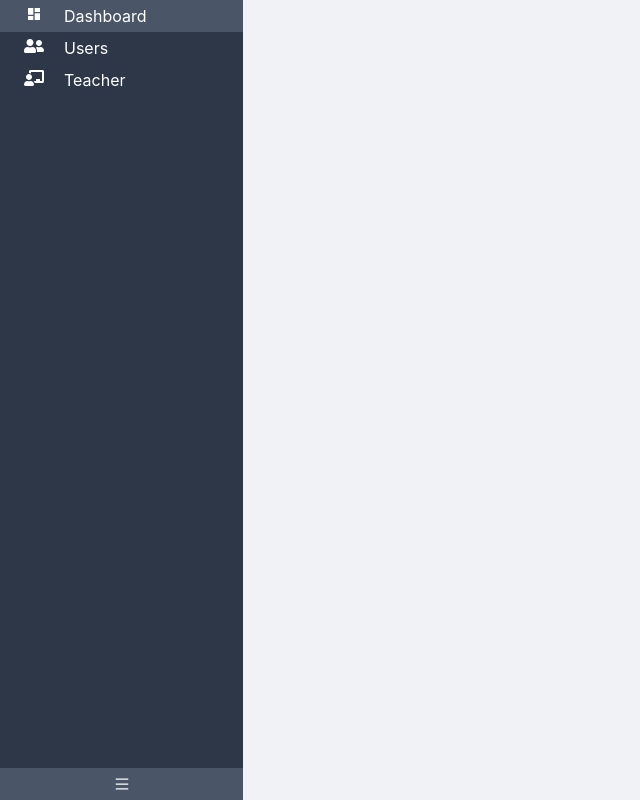
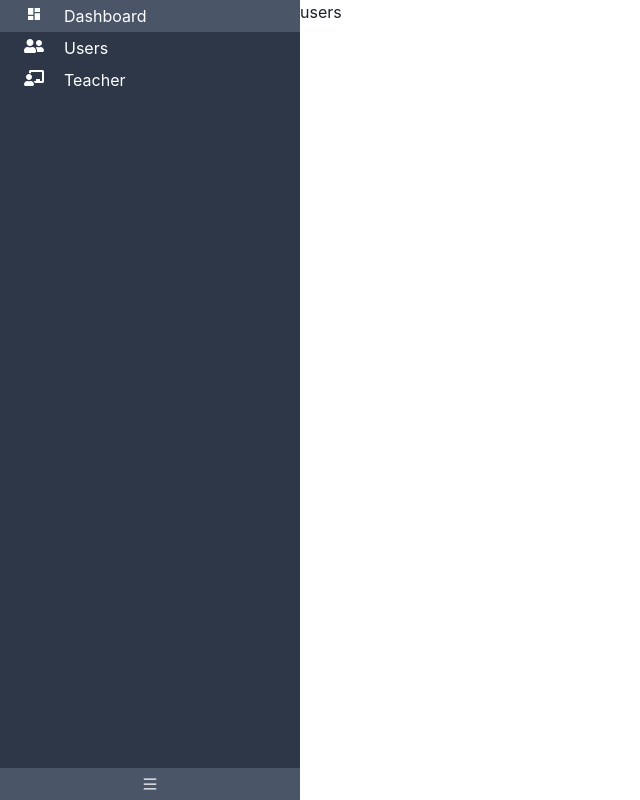
Before and after one commit to mahbubsk/dashboard-layout, a React (Create React App) app: page /users in a window 1280 px wide. Shown: the whole page, without its empty margins (0-640 px from the left). Built offline with nearby package versions, Linux system fonts and the light colour scheme.

Commit message:
react router added

```diff
--- a/package.json
+++ b/package.json
@@ -16,6 +16,7 @@
     "react-hook-form": "^7.10.1",
     "react-icons": "^4.2.0",
     "react-redux": "^7.2.4",
+    "react-router-dom": "^5.2.0",
     "react-scripts": "4.0.3",
     "redux": "^4.1.0",
     "redux-devtools-extension": "^2.13.9",
--- a/src/App.js
+++ b/src/App.js
@@ -1,18 +1,42 @@
 import React from 'react';
 import './App.css';
 import {
-    Flex
+    Flex, Box
 } from '@chakra-ui/react';
+import {
+    Switch,
+    BrowserRouter,
+    Route,
+    Link
+  } from "react-router-dom";
 import Sidebar from './Components/Sidenav/Sidebar';
 import Main from './Components/Main/Main';
+import Header from './Components/Header/Header';
+import Users from './Components/Users/Users';
+import Dashboard from './Components/Dashboard/Dashboard';
+
 
 
 function App() {
     return (
-        <Flex>
-            <Sidebar/>
-            <Main/>
-        </Flex>
+        <BrowserRouter>
+            <Flex>
+                <Sidebar/>
+                <Box>
+                    <Header/>
+
+                        <Switch>
+                            <Route exact path="/dashboard">
+                                <Dashboard/>
+                            </Route>
+                            <Route path="/users">
+                                <Users/>
+                            </Route>
+                        </Switch>
+                </Box>
+            </Flex>
+        </BrowserRouter>
+
     )
 }
 
--- /dev/null
+++ b/src/Components/Dashboard/Dashboard.jsx
@@ -0,0 +1,11 @@
+import React from 'react'
+
+function Dashboard() {
+    return (
+        <div>
+            Dashboard here.
+        </div>
+    )
+}
+
+export default Dashboard
--- a/src/Components/Main/Main.jsx
+++ b/src/Components/Main/Main.jsx
@@ -1,5 +1,4 @@
 import React from 'react'
-import Header from '../Header/Header'
 import {
     Box
 } from '@chakra-ui/react';
@@ -7,7 +6,6 @@ function Main() {
     return (
         <Box w="100%" bg="#f0f2f5">
 
-            <Header/>
         </Box>
     )
 }
--- a/src/Components/Sidenav/MenuItem.jsx
+++ b/src/Components/Sidenav/MenuItem.jsx
@@ -2,10 +2,11 @@ import React from 'react'
 import {
     Box, chakra, Icon
 } from "@chakra-ui/react";
+import {Link} from 'react-router-dom';
 
-function MenuItem({name,icon, hasChild, childIcon,active}) {
+function MenuItem({name,icon, isChild, childIcon,active, link}) {
     return (
-        <Box>
+        <Link to={link}>
             <Box
                 alignItems="center"
                 d="flex"
@@ -13,7 +14,8 @@ function MenuItem({name,icon, hasChild, childIcon,active}) {
                 p="1"
                 _hover={{bg:"#4a5568"}}
                 bg={active && '#4a5568'}
-                ml={hasChild && '2'}
+                ml={isChild && '2'}
+                cursor="pointer"
             >
                 <Box w="60px" textAlign="center">
                     <Icon as={icon} style={{width:"60px"}}/>
@@ -23,7 +25,7 @@ function MenuItem({name,icon, hasChild, childIcon,active}) {
                 </chakra.span>
             </Box>
 
-        </Box>
+        </Link>
     )
 }
 
--- a/src/Components/Sidenav/Sidebar.jsx
+++ b/src/Components/Sidenav/Sidebar.jsx
@@ -29,7 +29,8 @@ function Sidebar() {
                 <MenuItem
                     name="Dashboard"
                     icon={MdDashboard}
-                    hasChild={false}
+                    isChild={false}
+                    link="/dashboard"
                 />
 
                 <span onClick={()=>{
@@ -38,8 +39,9 @@ function Sidebar() {
                     <MenuItem
                         name="Users"
                         icon={FaUserFriends}
-                        hasChild={false}
+                        isChild={false}
                         childIcon={FaChalkboardTeacher}
+                        link="/users"
                     />
                 </span>
 
@@ -48,8 +50,9 @@ function Sidebar() {
                     <MenuItem
                         name="Child of User"
                         icon={FaUserFriends}
-                        hasChild
+                        isChild
                         childIcon={FaChalkboardTeacher}
+                        link="/user/child-of-user"
                     />
                 }
 
@@ -57,6 +60,7 @@ function Sidebar() {
                 <MenuItem
                     name="Teacher"
                     icon={FaChalkboardTeacher}
+                    link="/teacher"
                 />
 
 
--- /dev/null
+++ b/src/Components/Users/Users.jsx
@@ -0,0 +1,11 @@
+import React from 'react'
+
+function Users() {
+    return (
+        <div>
+            <h1>users</h1>
+        </div>
+    )
+}
+
+export default Users
```
Also changed, not shown: 1 other file (tests, documents, lock files or other folders).
